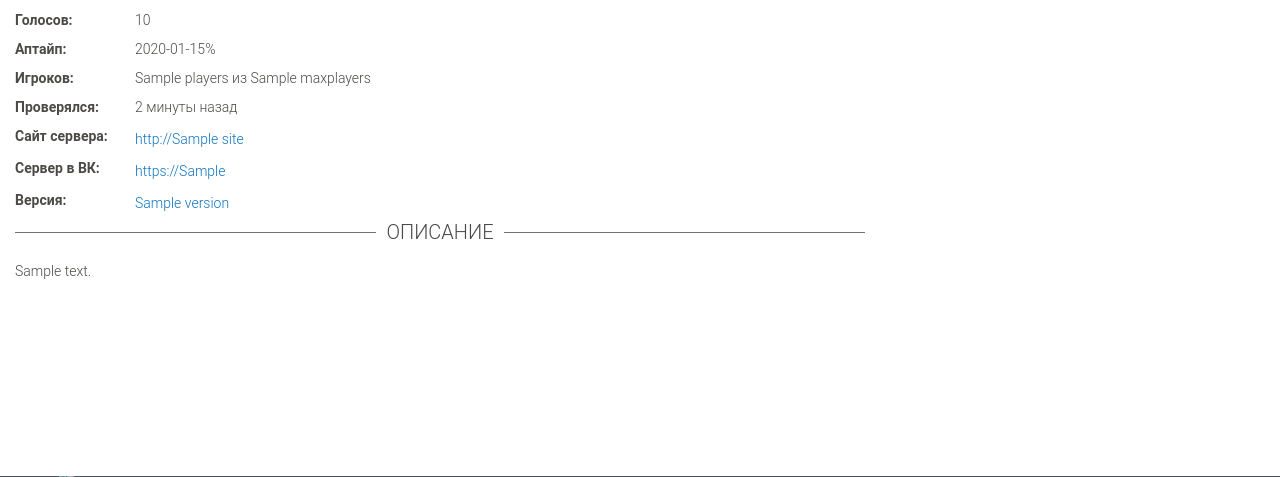
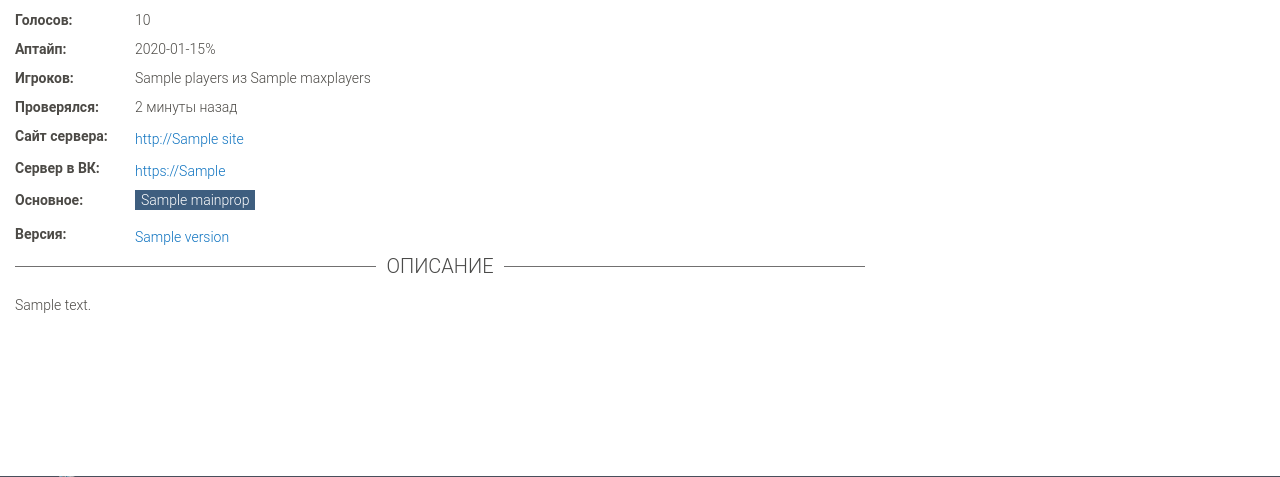
Before and after one commit to iworkshop84/mine, a PHP site: template views/servers/one.php in a window 1280 px wide. Shown: the part 254-731 px from the top of the page. Run offline with PHP 8.4, Linux system fonts and the light colour scheme; the template is opened without the code that fills it: most values are stand-ins (such as "Sample title", 1, 10 or a date in 2020).

Commit message:
+ Вывод основных свойств на странице сервера
Signed-off-by: iworkshop <iworkshop84@gmail.com>

```diff
--- a/controllers/Servers.php
+++ b/controllers/Servers.php
@@ -31,6 +31,7 @@ class Servers
 
         $view->display('servers/all.php');
     }
+
 
     public function actionProperties($mprop = null)
     {
@@ -67,8 +68,12 @@ class Servers
             throw new ExceptionM ('Запись не найдена', 1);
         }
 
+        $mainprop = ServersModel::findServerMProp($id);
+
+
         $view = new View();
         $view->items = $item;
+        $view->mainprops = $mainprop;
         $view->display('servers/one.php');
 
     }
--- a/views/servers/all.php
+++ b/views/servers/all.php
@@ -89,7 +89,7 @@
         </span>
             <?php foreach ($mainpropList as $mainprop): ?>
                 <div class="version">
-                    <a href="<?= '/servers/properties/' . $mainprop->title ?>" title="Сервера Майнкрафт c <?= $mainprop->name ?>"
+                    <a href="<?= '/servers/properties/' . $mainprop->title ?>" title="Сервера Майнкрафт c настройками <?= $mainprop->name ?>"
                         <?php
                         $path = parse_url($_SERVER['REQUEST_URI'], PHP_URL_PATH);
 
--- a/views/servers/one.php
+++ b/views/servers/one.php
@@ -117,6 +117,8 @@
                     ?>
                 </span>
             </p>
+
+            <?php if(!empty($items->site)):?>
             <p>
                 <span class="header">Сайт сервера:</span>
                 <span class="servsite">
@@ -128,6 +130,9 @@
                     <a href="<?= $items->site ?>"target="_blank"><?= $items->site; ?></a>
                 </span>
             </p>
+            <?php endif;?>
+
+            <?php if(!empty($items->vk)):?>
             <p>
                 <span class="header">Сервер в ВК:</span>
                 <span class="servvk">
@@ -139,12 +144,34 @@
                     <a href="<?= $items->vk ?>" target="_blank"><?= $items->vk; ?></a>
                 </span>
             </p>
+            <?php endif;?>
+
+            <?php if(!empty($mainprops)):?>
+            <p>
+                <span class="header">Основное:</span>
+                <div class="servmprop">
+
+                   <?php foreach ($mainprops as $mainprop): ?>
+                       <div class="servermprop">
+                    <a href="<?= '/servers/properties/' . $mainprop->title ?>"
+                       title="Сервера Майнкрафт с настройками <?= $mainprop->name ?>">
+                        <?= $mainprop->name; ?></a>
+                        </div>
+                   <?php endforeach; ?>
+                </div>
+            </p>
+            <?php endif;?>
+
+
             <p>
                 <span class="header">Версия:</span>
                 <span class="servversion">
-                  <a href="<?= '/servers/all/' . $items->version ?>" title="Сервера Майнкрафт c <?= $items->version ?>"><?= $items->version; ?></a>
+                  <a href="<?= '/servers/all/' . $items->version ?>" title="Сервера Майнкрафт версии <?= $items->version ?>"><?= $items->version; ?></a>
                 </span>
             </p>
+
+
+
             <div class="oservere">
                 <span>Описание</span>
             </div>
--- a/views/servers/style.css
+++ b/views/servers/style.css
@@ -285,6 +285,43 @@ body {
     color: #fff !important;
     border: 1px solid #4da54d !important;
 }
+
+
+.servermprop{
+    float: left;
+    font-size: 14px;
+    padding:0 3px 0 0;
+    height: auto;
+    background-color: #fff;
+
+}
+
+.servermprop a{
+
+
+    font-size: 14px;
+    padding: 1px 5px 1px 5px;
+    height: auto;
+    color: white;
+    background-color: #3E5E7F;
+    border: 1px solid #3E5E7F;
+
+
+
+}
+
+.servermprop a:active{
+    text-decoration: underline;
+
+}
+
+.servermprop a:hover{
+    text-decoration: none;
+    background: #5cb85c;
+    color: #fff !important;
+    border: 1px solid #4da54d !important;
+}
+
 
 
 
@@ -695,6 +732,12 @@ body {
 
 .serverfullinfo span.servversion{
     margin: 3px 0 0 0;
+    font-size: 14px;
+    display: inline-block;
+}
+
+.serverfullinfo .servmprop{
+    /*float: left;*/
     font-size: 14px;
     display: inline-block;
 }
--- a/views/users/serveredit.php
+++ b/views/users/serveredit.php
@@ -18,9 +18,6 @@
             plugins: 'lists advlist',
             toolbar: 'undo, redo | bold, italic, underline, strikethrough | bullist, numlist | alignleft, aligncenter, alignright | outdent, indent | fontselect',
             menubar: false
-
-
-
         });
     </script>
 
```
Also changed, not shown: models/Servers.php (+13 -1 lines).
